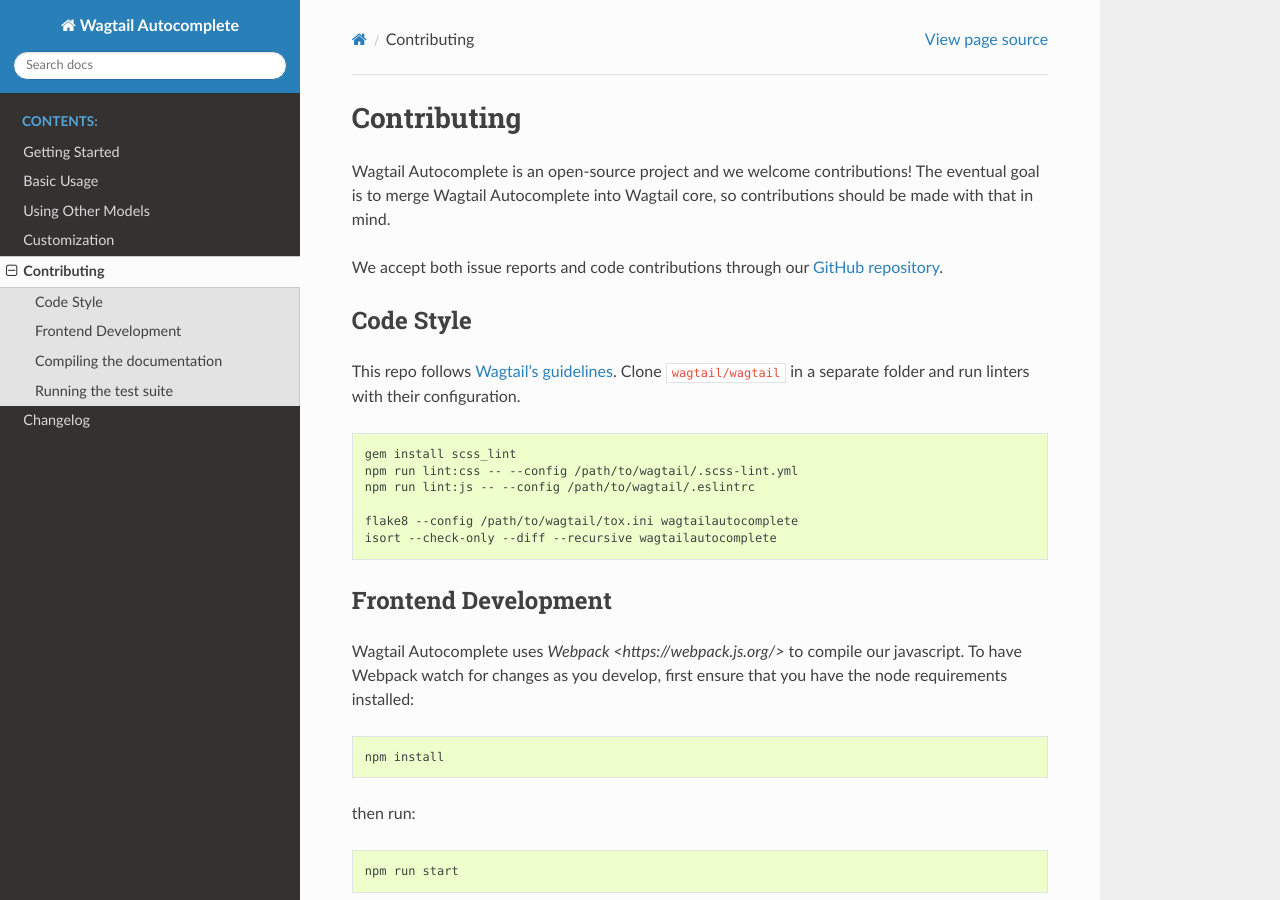
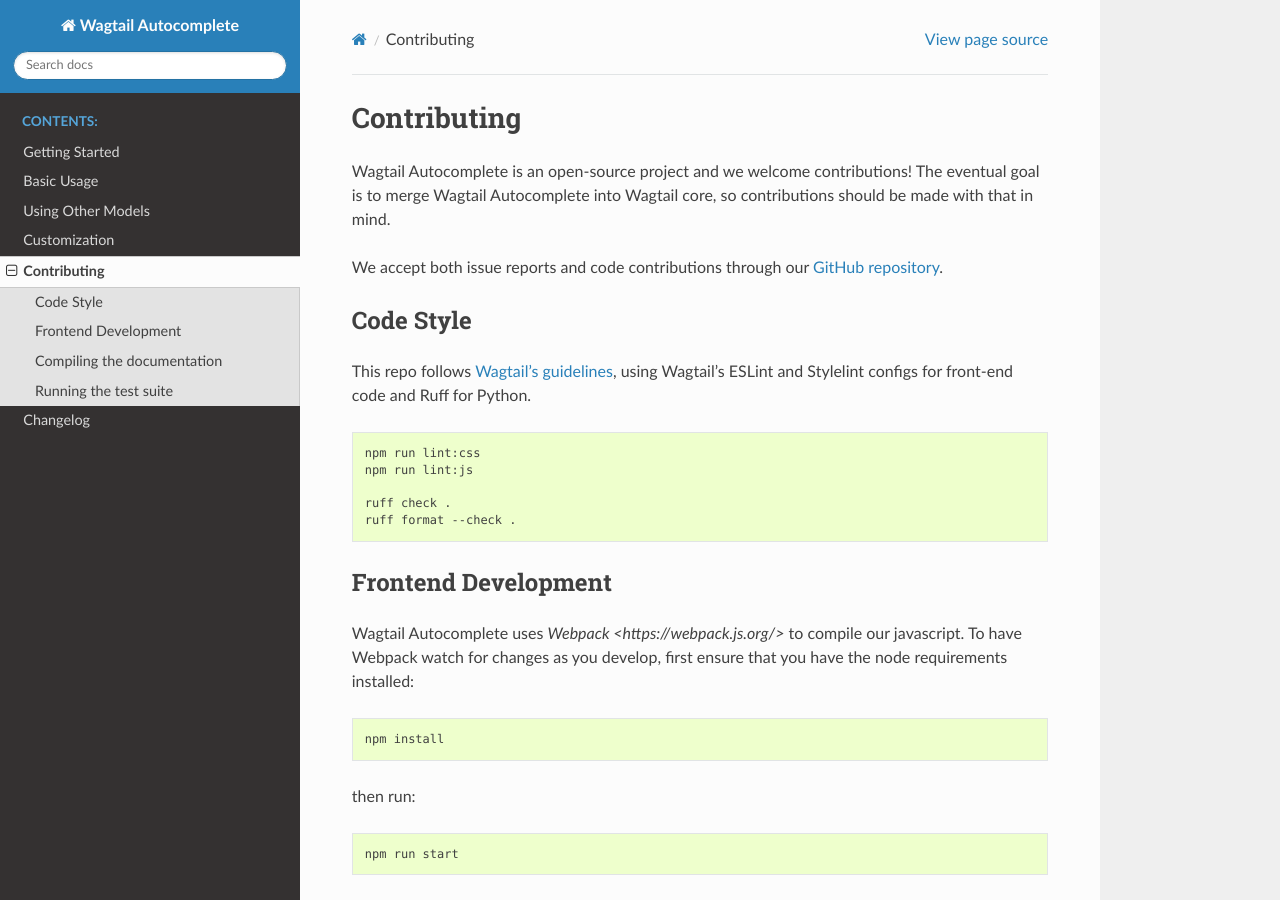
Before and after one commit to wagtail/wagtail-autocomplete, a Sphinx documentation site: the page built from docs/contributing.rst, in a window 1280 px wide and 900 px high. Built offline with Sphinx 7.4.7 and the Read the Docs theme 3.1.0, drawn with Linux system fonts in a browser that asks for light colours.

Commit message:
ci: lint Python with ruff instead of flake8
Run the ruff-check and ruff-format pre-commit hooks in the lint job so
CI uses the ruff version pinned in .pre-commit-config.yaml. Remove the
flake8 tox env and setup.cfg, and update the contributing docs.

Co-Authored-By: Claude Opus 5.5 <noreply@anthropic.com>

```diff
--- a/docs/contributing.rst
+++ b/docs/contributing.rst
@@ -9,17 +9,16 @@ We accept both issue reports and code contributions through our `GitHub reposito
 Code Style
 ----------
 
-This repo follows `Wagtail's guidelines <https://docs.wagtail.io/en/stable/contributing/index.html>`_.
-Clone ``wagtail/wagtail`` in a separate folder and run linters with their configuration.
+This repo follows `Wagtail's guidelines <https://docs.wagtail.io/en/stable/contributing/index.html>`_,
+using Wagtail's ESLint and Stylelint configs for front-end code and Ruff for Python.
 
 .. code-block:: sh
 
-    gem install scss_lint
-    npm run lint:css -- --config /path/to/wagtail/.scss-lint.yml
-    npm run lint:js -- --config /path/to/wagtail/.eslintrc
+    npm run lint:css
+    npm run lint:js
 
-    flake8 --config /path/to/wagtail/tox.ini wagtailautocomplete
-    isort --check-only --diff --recursive wagtailautocomplete
+    ruff check .
+    ruff format --check .
 
 Frontend Development
 --------------------
--- a/setup.cfg
+++ /dev/null
@@ -1,2 +0,0 @@
-[flake8]
-ignore = E501,E402
```
Also changed, not shown: 2 other files.
